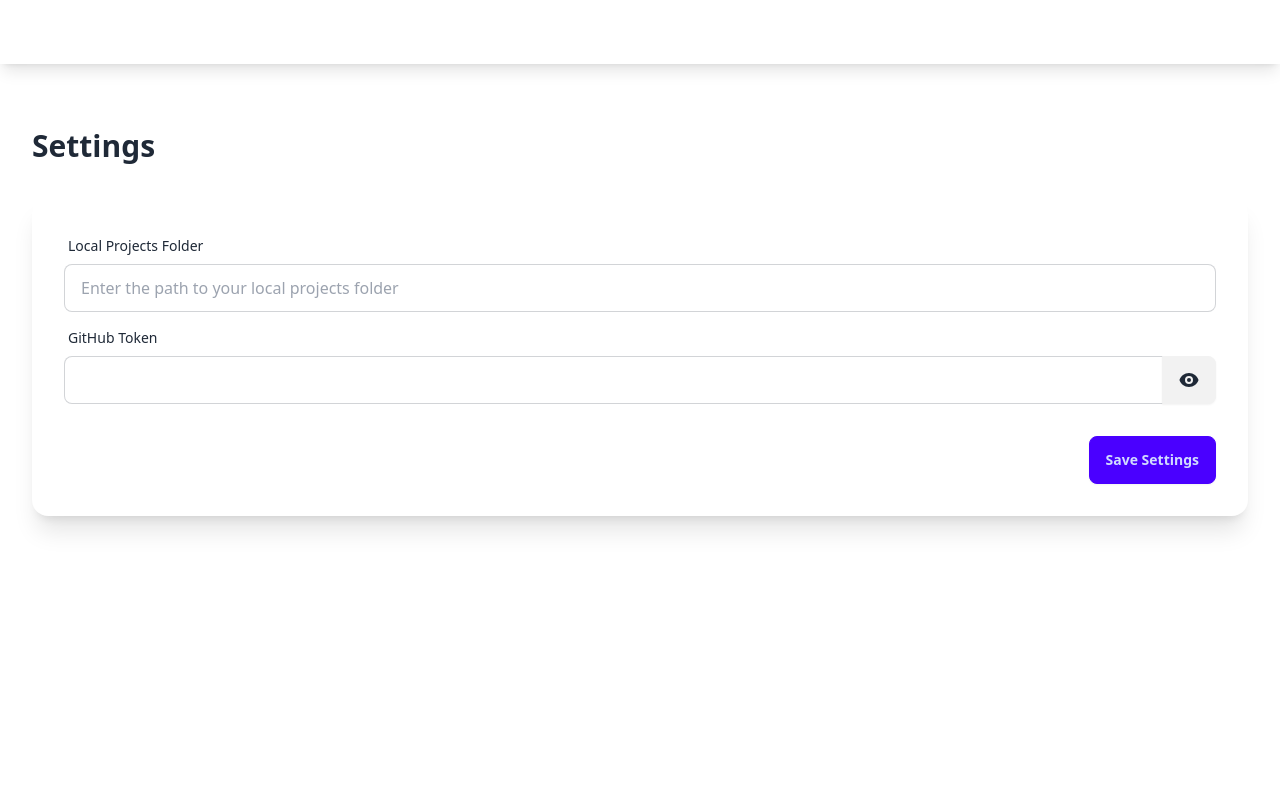
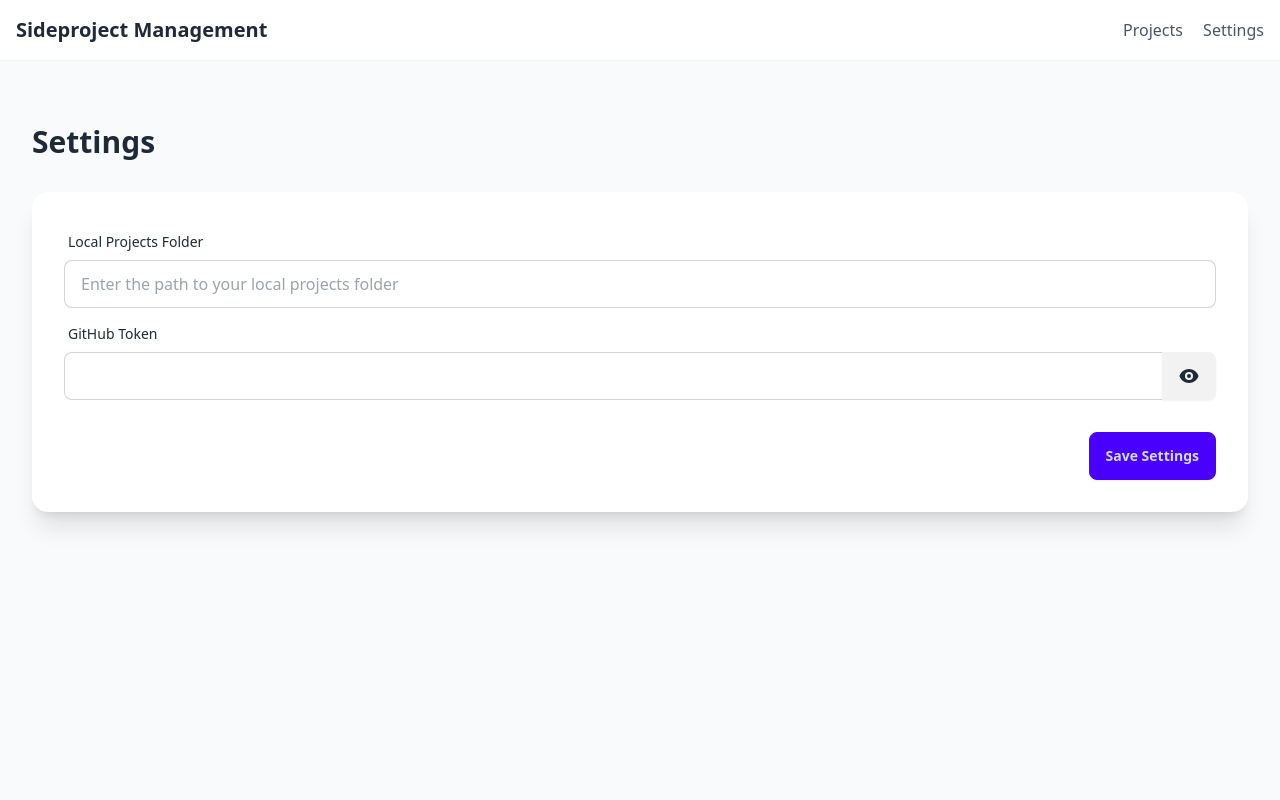
Before and after one commit to koljapluemer/side-project-management, a Django app: page /settings/ in a window 1280 px wide. Run offline with Django 5.2, Linux system fonts and the light colour scheme; data comes from the database, SQL or seed files in the repository; some libraries are stand-ins or nearby versions.

Commit message:
add basic project list view

```diff
--- a/cms/templates/base.html
+++ b/cms/templates/base.html
@@ -3,7 +3,7 @@
   <head>
     <meta charset="UTF-8" />
     <meta name="viewport" content="width=device-width, initial-scale=1.0" />
-    <title>Sideprojects {% block title %}{% endblock %}</title>
+    <title>Sideproject Management</title>
 
     <!-- Tailwind CSS via CDN -->
     <script src="https://cdn.tailwindcss.com"></script>
@@ -16,9 +16,18 @@
     />
     <script src="https://cdn.tailwindcss.com"></script>
   </head>
-  <body class="min-h-screen flex flex-col">
-    <!-- Navigation -->
-    <nav class="navbar bg-base-100 shadow-lg"></nav>
+  <body class="min-h-screen flex flex-col bg-gray-50">
+    <header class="bg-white shadow-sm">
+      <nav class="container mx-auto px-4 py-4">
+        <div class="flex justify-between items-center">
+          <a href="/" class="text-xl font-bold text-gray-800">Sideproject Management</a>
+          <div class="space-x-4">
+            <a href="{% url 'project_list' %}" class="text-gray-600 hover:text-gray-900">Projects</a>
+            <a href="/admin/cms/settings/" class="text-gray-600 hover:text-gray-900">Settings</a>
+          </div>
+        </div>
+      </nav>
+    </header>
 
     <!-- Toast Container -->
     <div class="toast toast-top toast-end z-50">
--- a/cms/urls.py
+++ b/cms/urls.py
@@ -1,8 +1,8 @@
-from django.contrib import admin
 from django.urls import path
 from cms.views.settings.view import settings_view
+from cms.views.projects.list.list import ProjectListView
 
 urlpatterns = [
-    path('admin/', admin.site.urls),
+    path('', ProjectListView.as_view(), name='project_list'),
     path('settings/', settings_view, name='settings'),
 ]
```
Also changed, not shown: cms/templates/projects/list/list.html (added, +38 -0 lines), cms/views/projects/list/list.py (added, +10 -0 lines).
